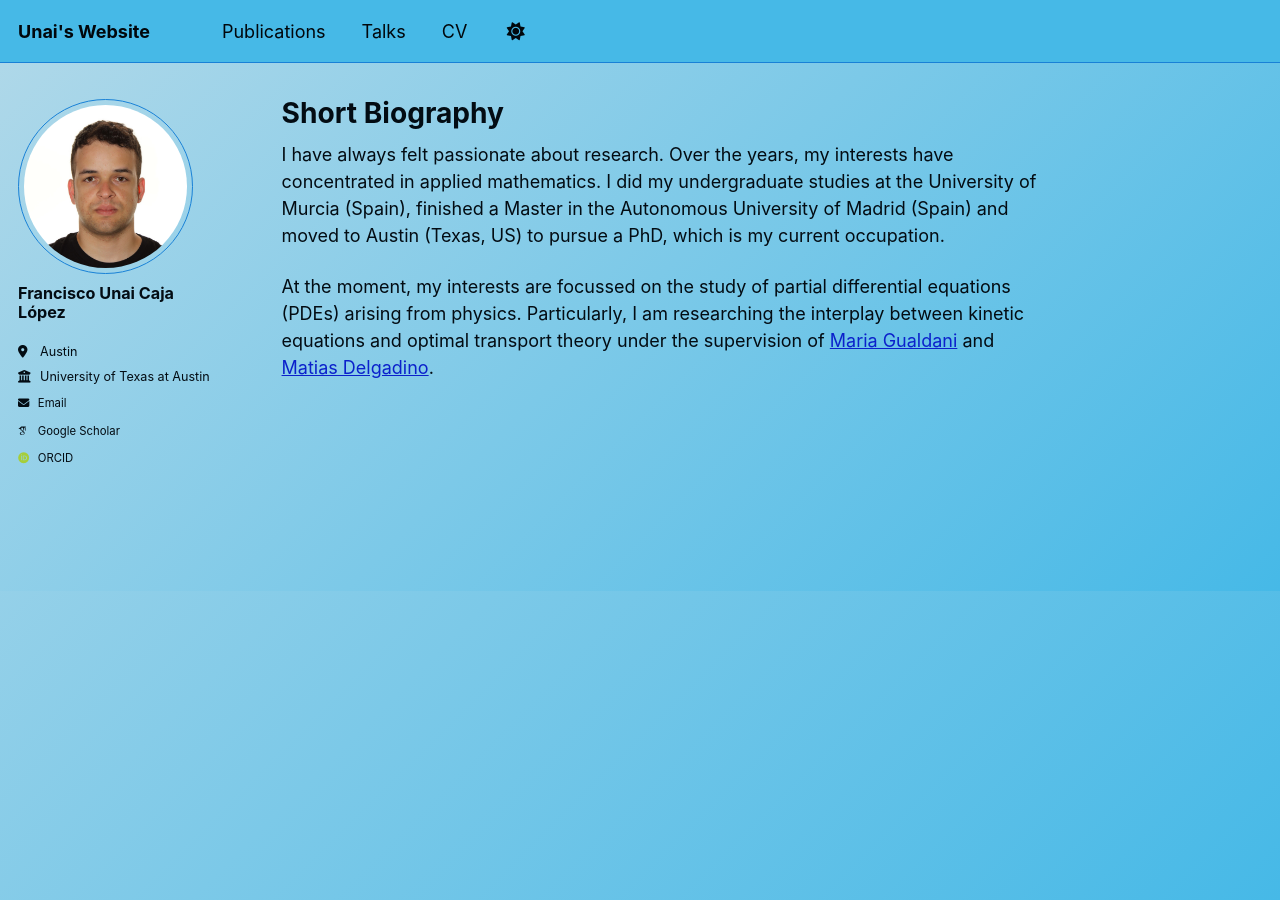
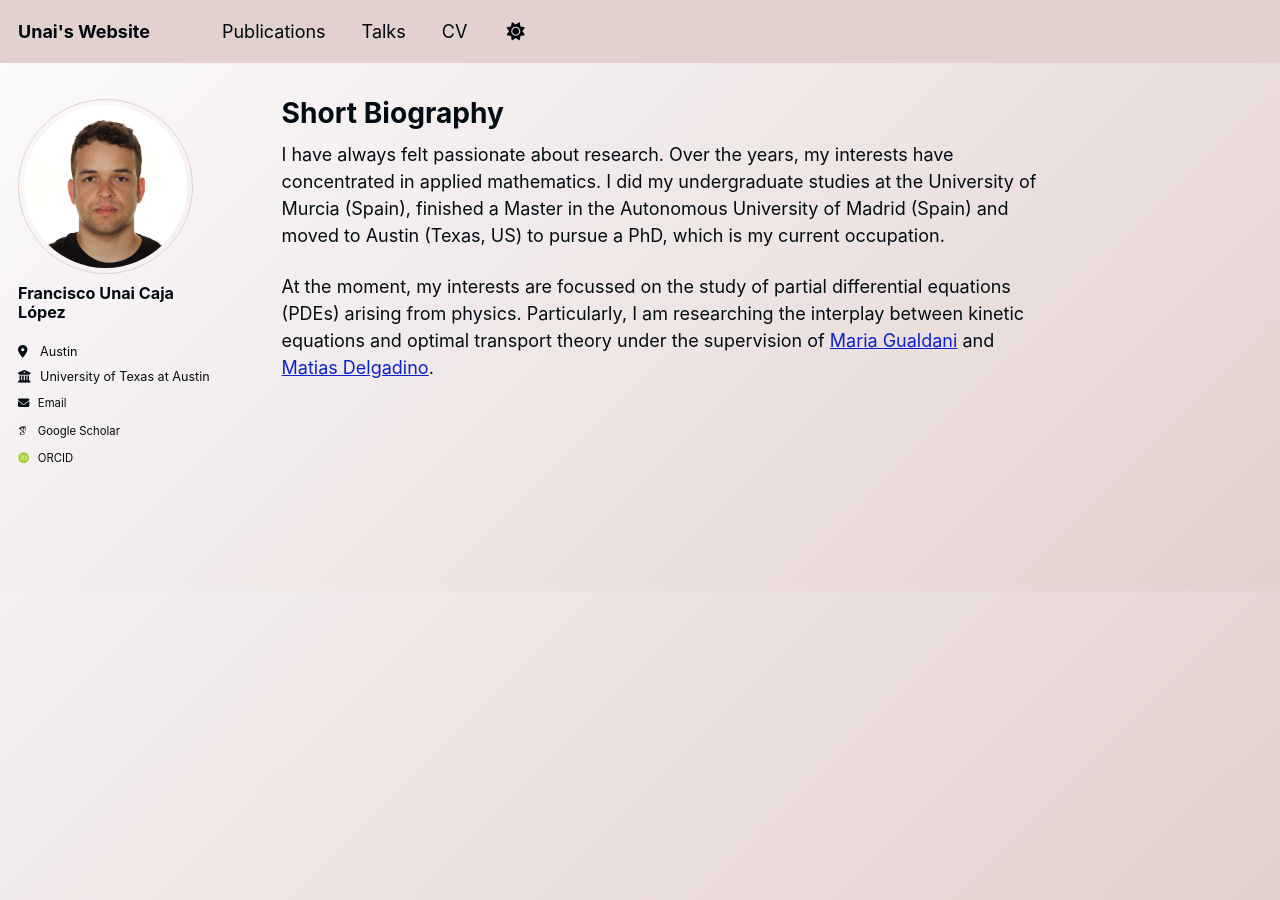
Before and after one commit to UnaiCaja/UnaiCaja.github.io, a Jekyll site: the page built from _pages/about.md, in a window 1280 px wide. Built offline with Jekyll 4.4.1, drawn with Linux system fonts in a browser that asks for light colours; some web fonts are replaced.

Commit message:
Update _default.scss

```diff
--- a/_sass/theme/_default.scss
+++ b/_sass/theme/_default.scss
@@ -6,8 +6,8 @@
 $gray                       : #030c13;
 $dark-gray                  : #01070c;
 $darker-gray                : #052036;
-$light-gray                 : #1667aa;
-$lighter-gray               : #1981d6;
+$light-gray                 : #e2d1ce;
+$lighter-gray               :#e2d1ce;
 
 /* Color codes used for the site */
 $danger-color               : #ee5f5b;
@@ -29,11 +29,11 @@ $sidebar-screen-min-width   : 1024px;
 /* Default light theme for the site */
 :root {
     --global-base-color                 : #{$gray};
-    --global-bg-color                   : #46b9e7;
-    --global-footer-bg-color            : #909797;
+    --global-bg-color                   : #e2d1ce;
+    --global-footer-bg-color            : #e2d1ce;
     --global-border-color               : #{$lighter-gray};
-    --global-dark-border-color          : #075d9e;
-    --global-code-background-color      : #02587b;
+    --global-dark-border-color          : #e2d1ce;
+    --global-code-background-color      : #e2d1ce;
     --global-code-text-color            : #{$darker-gray};
     --global-fig-caption-color          : mix(#1238a0,  #{$dark-gray}, 25%);
     --global-link-color                 : #0b21cb;
@@ -44,6 +44,6 @@ $sidebar-screen-min-width   : 1024px;
     --global-text-color                 : #{$gray};
     --global-text-color-light           : #{$light-gray};
     --global-thead-color                : #{$lighter-gray};
-    --global-gradient-inicial           : #b2d9e9;
-    --global-gradient-final             : #46b9e7;
+    --global-gradient-inicial           : #fcfbfd;
+    --global-gradient-final             : #e2d1ce;
 }
```
